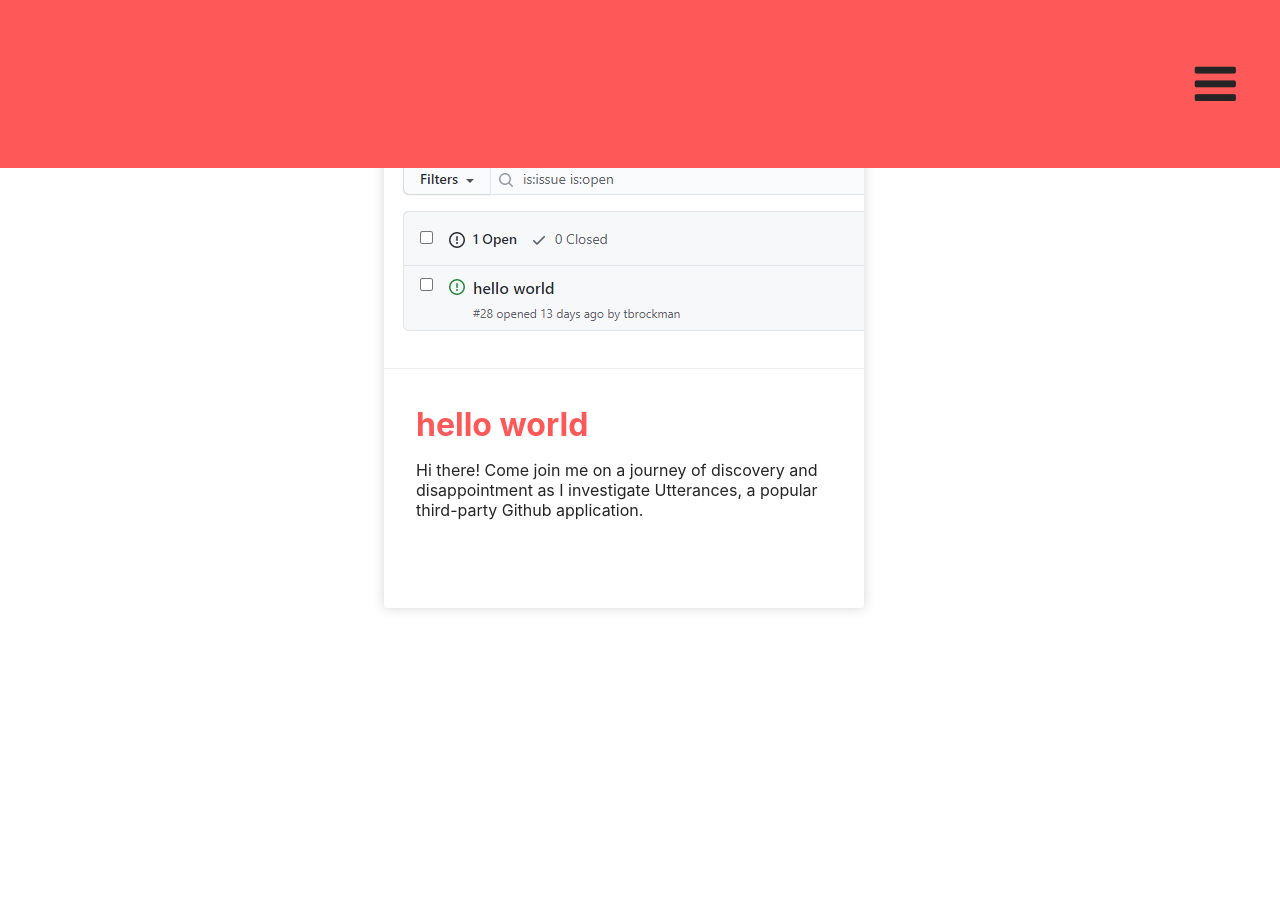
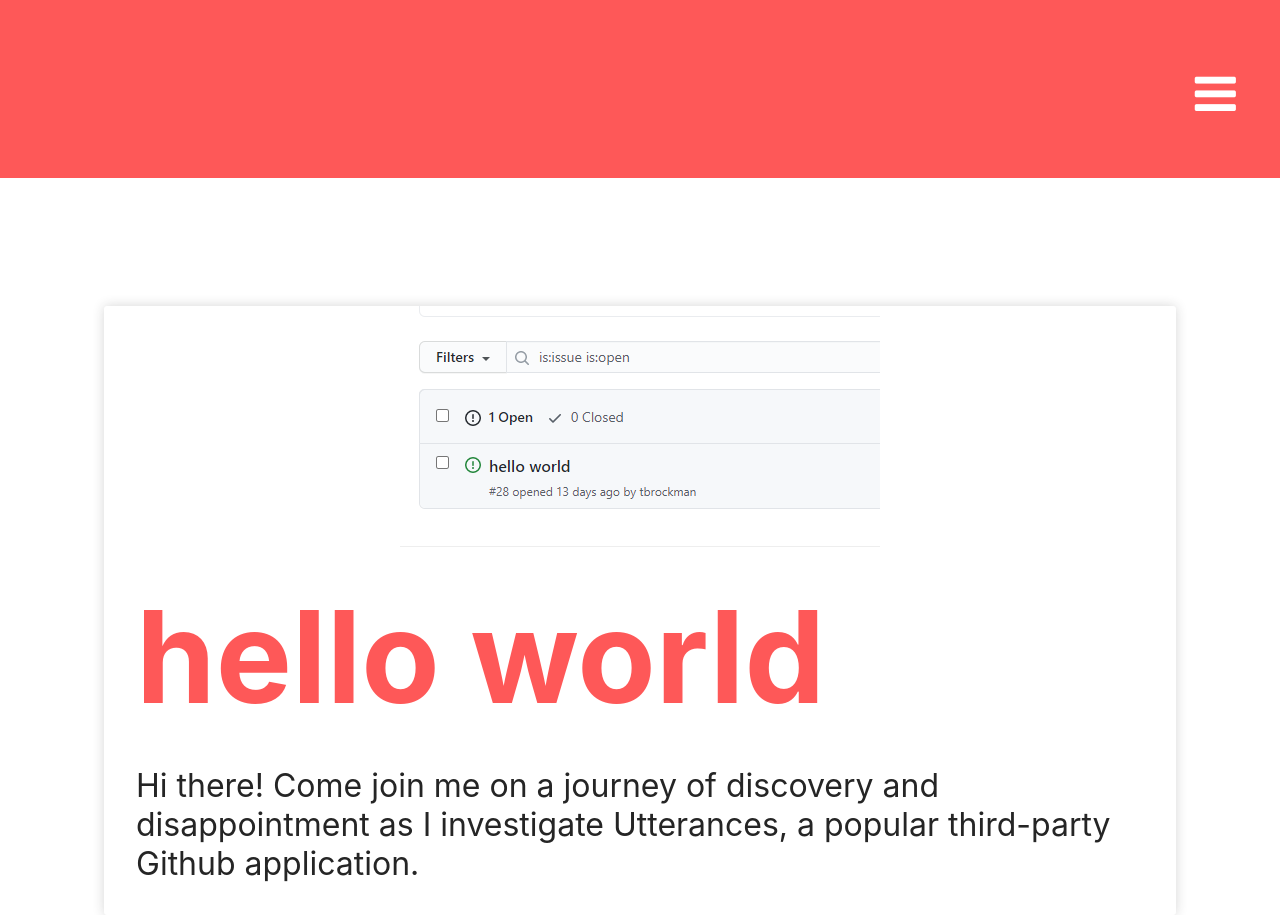
Before and after one commit to tbrockman/tbrockman.github.io, a Jekyll site: the page built from blog.html, in a window 1280 px wide. Built offline with Jekyll 4.4.1, drawn with Linux system fonts in a browser that asks for light colours.

Commit message:
More mobile changes.

```diff
--- a/_includes/navbar.html
+++ b/_includes/navbar.html
@@ -1,14 +1,52 @@
 <link rel="stylesheet" type="text/css" href="/font-awesome-4.7.0/css/font-awesome.min.css">
-<div class="navbar">
-    <div class="container">
+<script src="/assets/js/navbar.js"></script>
+<div id="navbar" class="navbar">
+    <div id="navbar-header" class="container">
         <!-- <li><a href="/" class="fa fa-home" aria-hidden="true" title="home"></a></li> -->
         <div><a href="/blog" class="fa fa-pencil-square" aria-hidden="true" title="blog"></a></div>
+        <div><a href="https://github.com/tbrockman/" class="fa fa-github" aria-hidden="true" title="github"></a></div>
+        <div><a href="https://www.linkedin.com/in/theodore-brockman-1a276b116/" class="fa fa-linkedin-square" aria-hidden="true" title="linkedin"></a></div>
         <div><a href="/feed.xml" class="fa fa-rss" aria-hidden="true" title="rss"></a></div>
         <div><a href="mailto:tmanbrock@gmail.com" class="fa fa-envelope-o" aria-hidden="true" title="email"></a></div>
-        <div><a href="https://www.linkedin.com/in/theodore-brockman-1a276b116/" class="fa fa-linkedin-square" aria-hidden="true" title="linkedin"></a></div>
-        <div><a href="https://github.com/tbrockman/" class="fa fa-github" aria-hidden="true" title="github"></a></div>
         <div><a href="https://soundcloud.com/nat-port/" class="fa fa-soundcloud" aria-hidden="true" title="soundcloud"></a></div>
-        <div class="hamburger"><a href="" class="fa fa-bars" aria-hidden="true" title="links"></a></div>
+    <div id="hamburger" class="hamburger"><a class="fa fa-bars" aria-hidden="true" title="links" onclick="test(event)"></a></div>
     </div>
-    <div class="hamburger-expand"></div>
+    <div id="navbar-drawer" class="navbar-drawer">
+        <a href="/blog" >
+            <div>
+                <div>blog</div>
+                <i class="fa fa-pencil-square" aria-hidden="true"></i>
+            </div>
+        </a>
+        <a href="https://github.com/tbrockman/">
+            <div>
+                <div>github</div>
+                <i href="" class="fa fa-github" aria-hidden="true" title="github"></i>
+            </div>
+        </a>
+        <a href="https://www.linkedin.com/in/theodore-brockman-1a276b116/">
+            <div>
+                <div>linkedin</div>
+                <i class="fa fa-linkedin-square" aria-hidden="true" title="linkedin"></i>
+            </div>
+        </a>
+        <a href="/feed.xml">
+            <div>
+                <div>rss</div>
+                <i class="fa fa-rss" aria-hidden="true" title="rss"></i>
+            </div>
+        </a>
+        <a href="mailto:tmanbrock@gmail.com">
+            <div>
+                <div>email</div>
+                <i class="fa fa-envelope-o" aria-hidden="true" title="email"></i>
+            </div>
+        </a>
+        <a href="https://soundcloud.com/nat-port/">
+            <div>
+                <div>soundcloud</div>
+                <i class="fa fa-soundcloud" aria-hidden="true" title="soundcloud"></i>
+            </div>
+        </a>
+    </div>
 </div>
--- a/_sass/blog.scss
+++ b/_sass/blog.scss
@@ -1,6 +1,50 @@
 $color-primary: #fe5858;
 $color-hover: #cc4949;
 $color-secondary: #252525;
+
+$breakpoint-navbar: 1400px;
+$breakpoint-padding: 1200px;
+
+@media(max-width: $breakpoint-navbar) {
+    .blog-list-container {
+        margin-top: 178px !important;
+
+        .blog-list {
+
+            a {
+                margin: 0 4rem;
+                height: fit-content;
+                width: fit-content;
+
+                div {
+                    display: flex;
+                    flex-direction: column;
+                }
+            }
+        }
+    }
+
+    .blog-post-preview {
+        .blog-post-title {
+            font-size: 8rem;
+        }
+    }
+
+
+    .blog-post-excerpt {
+        font-size: 2rem;
+    }
+
+    .blog-post-thumbnail {
+        align-self: center;
+    }
+}
+
+@media(max-width: $breakpoint-padding) {
+    .page-container {
+        padding: 0 6em !important;
+    }
+}
 
 body {
     margin: 0;
--- a/_sass/navbar.scss
+++ b/_sass/navbar.scss
@@ -7,6 +7,7 @@ $breakpoint-main: 1400px;
     .navbar {
         position: fixed;
         z-index: 10;
+        flex-direction: column;
 
         .container {
             max-width: 100%;
@@ -21,6 +22,46 @@ $breakpoint-main: 1400px;
                 padding-right: 2em;
             }
         }
+
+        #navbar-header.opened {
+            box-shadow: inset 0px -9px 20px 0px #00252525;
+        }
+
+        .navbar-drawer {
+            flex-direction: column;
+            width: 100%;
+
+            div {
+                display: flex;
+                flex-direction: row;
+                align-items: center;
+                justify-content: flex-end;
+                padding: 1.75rem;
+                padding-right: 2rem;
+                font-size: 3rem;
+                font-weight: 450;
+                color: #fff !important;
+            }
+
+            * > .fa {
+                padding-right: 1rem;
+                font-size: 3rem;
+                font-weight: 450;
+            }
+        }
+
+        .navbar-drawer.open {
+            display: flex !important;
+            box-shadow: 0px 9px 9px 0px #00252525;
+            overflow-y: scroll;
+            max-height: 62vh;
+        }
+    }
+
+    a.fa {
+        font-size: 3rem !important;
+        color: #fff !important;
+        margin-top: 10px !important;
     }
 }
 
@@ -47,4 +88,8 @@ $breakpoint-main: 1400px;
             display: none;
         }
     }
+
+    .navbar-drawer {
+        display: none;
+    }
 }
--- a/assets/js/navbar.js
+++ b/assets/js/navbar.js
@@ -0,0 +1,43 @@
+class Navbar {
+
+    constructor() {
+        this.navbarHamburger = document.getElementById("hamburger")
+        this.navbarDrawer = document.getElementById("navbar-drawer")
+        this.navbarHeader = document.getElementById("navbar-header")
+        this.navbar = document.getElementById("navbar")
+        document.addEventListener("click", (e) => {
+
+            if (this.navbarHeader.contains(e.target) || (!this.navbarDrawer.contains(e.target))) {
+
+                if (this.isOpened) {
+                    this.closeDrawer()
+                }
+                else {
+                    this.openDrawer()
+                }
+            }
+        })
+    }
+
+    openDrawer() {
+        this.navbarDrawer.classList.add("open")
+        this.navbarHeader.classList.add("opened")
+        this.isOpened = !!! this.isOpened
+    }
+
+    closeDrawer() {
+        this.navbarDrawer.classList.remove("open")
+        this.navbarHeader.classList.remove("opened")
+        this.isOpened = !!! this.isOpened
+    }
+}
+
+let navbar;
+
+window.addEventListener("load", () => {
+    navbar = new Navbar()
+})
+
+const test = (e) => {
+    e.preventDefault()
+}
```
